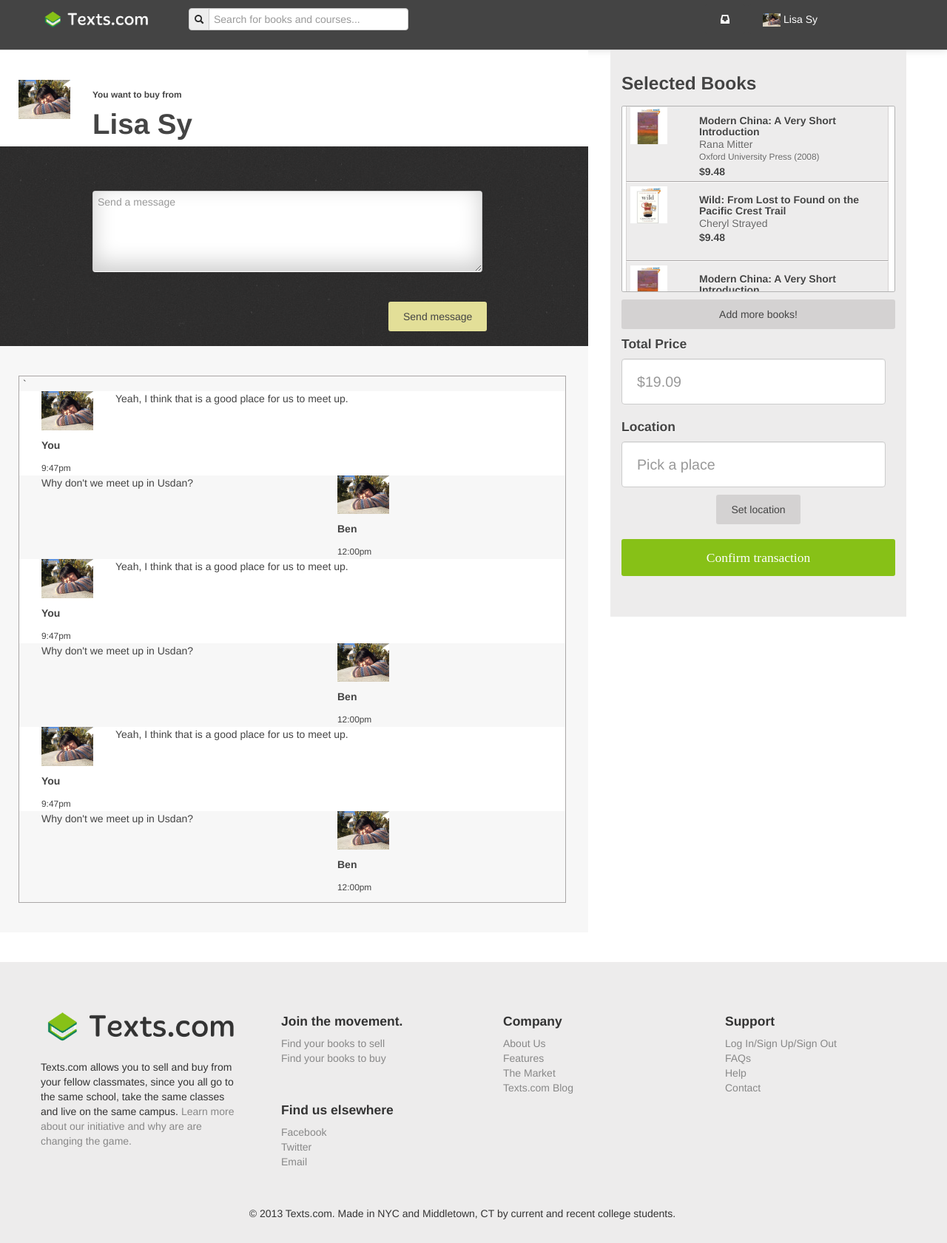
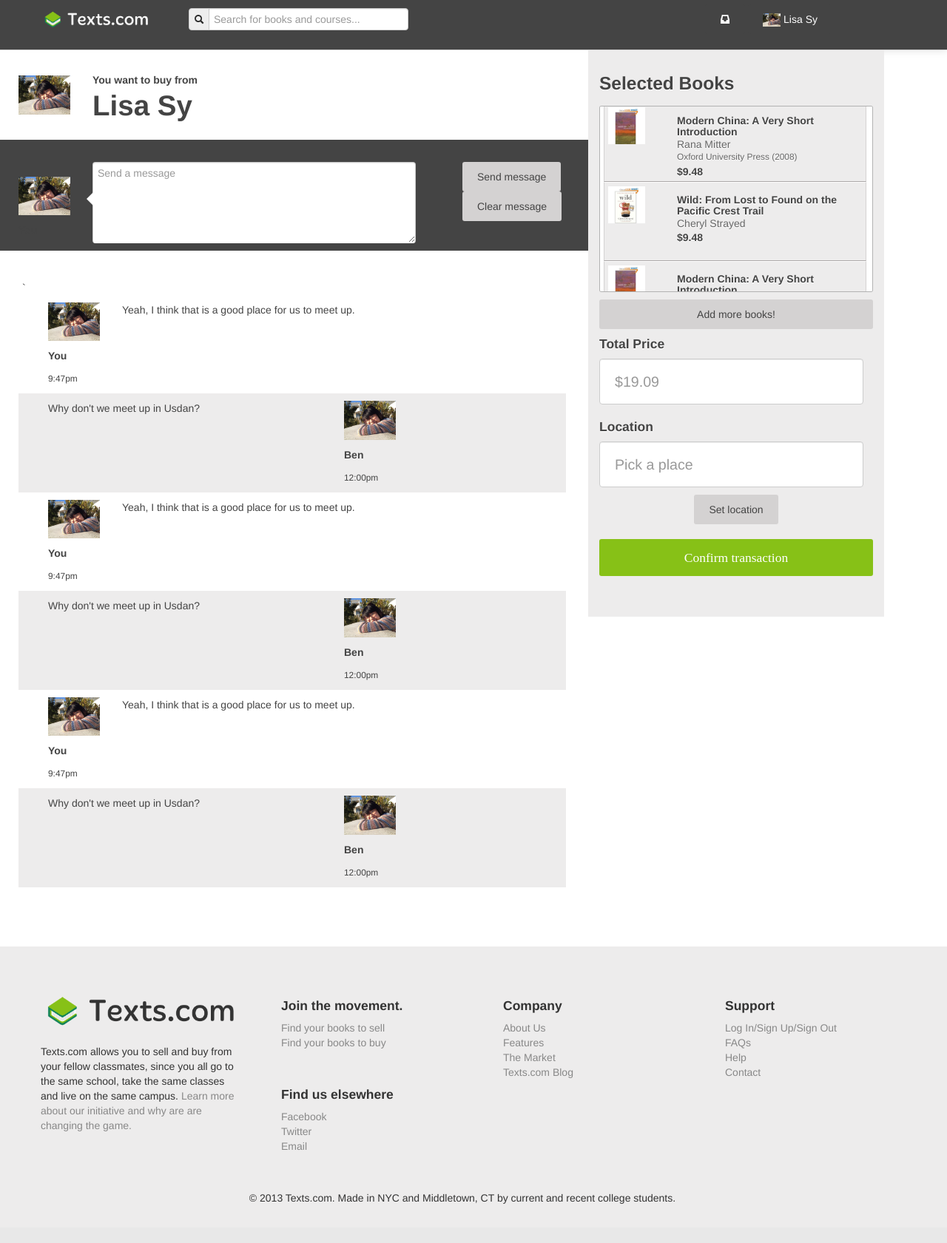
Before and after one commit to lisasy/texts, a PHP site: page /transaction.php in a window 1280 px wide. Shown: the whole page at 74% size. After the commit the page ends 1628 px from the top, so only its background shows below. Run offline with PHP 8.4, Linux system fonts and the light colour scheme; style sheets or scripts are compiled from the project's sources; some libraries are stand-ins or nearby versions.

Commit message:
added edits to transaction

```diff
--- a/features.php
+++ b/features.php
@@ -24,7 +24,7 @@
     <h2 class="featurette-heading">Stay green. <span class="muted">Keep books in the loop.</span></h2>
     <p class="lead">Donec ullamcorper nulla non metus auctor fringilla. Vestibulum id ligula porta felis euismod semper. Praesent commodo cursus magna, vel scelerisque nisl consectetur. Fusce dapibus, tellus ac cursus commodo.</p>
     <a class="btn facebook">Sign up with Facebook now</a>
-    <p><a href="">or login now.</a></p>
+    <p>or <a href="">login now.</a></p>
   </div>
 
   <hr class="featurette-divider">
--- a/style/style.less
+++ b/style/style.less
@@ -303,6 +303,7 @@ ul#profile-snapshot{
 	margin-top: -10px;
 }
 nav#profile-sidebar{
+	height: 100%;
 	background: @side;
 	margin-left: 0px;
 	ul.nav-list:first-child{
@@ -399,34 +400,59 @@ Transaction/Message Page
 
 header{
 	background: @white;
-	.padding-top-medium;
+	.padding-top-bottom-small;
 	img{
-		vertical-align: bottom;
+		margin-top: 14px;
+	}
+	h1{
+		line-height: 0.8em;
 	}
 }
 
+/*-- left arrow for the message box --*/
+.arrow-left {
+	width: 0;
+	height: 0;
+	position: relative;
+	top: 70px;
+	left: -8px;
+	border-top: 10px solid transparent;
+	border-bottom: 10px solid transparent;
+	border-right:10px solid @white;
+}
+
 #message-input{
-	//background: @charcoal;
-	background: url('../img/dark-pattern.png') repeat;
-	.padding-top-bottom-small;
+	//background: url('../img/dark-pattern.png') repeat;
+	background: @charcoal;
+	.chat-user{
+		margin-top: 50px;
+	}
 	textarea{
-		box-shadow: inset 0 -10px 30px rgba(0,0,0,0.2);
-		margin: 40px 0;
+		margin: 10px 0;
 		display: block;
 		width: 90%;
 		height: 100px;
 		border-bottom: 1px solid rgba(255,255,255,0.3);
 	}
+	.textarea-control{
+		margin-top: 30px;
+	}
 }
 
 #message-chat{
-	background: @body;
+	background: @white;
 	.message-box{
 		margin: 40px 30px 40px 0;
 		padding-left: 5px;
-		border: 1px solid @lighttext;
+		//border: 1px solid @lighttext;
 		.user-me{
 			background: @white;
+		}
+		.user-other{
+			background: @side;
+		}
+		.user-me, .user-other{
+			padding: 10px;
 		}
 	}
 }
@@ -434,6 +460,7 @@ header{
 
 /*-- Sidebar --*/
 #transaction-sidebar{
+	height: 100%;
 	.letterpress-two;
 	background: @side;
 	margin-left: 0;
@@ -508,13 +535,15 @@ header{
 /*-- Sticky Mojo Edits --*/
 #transaction-body{
 	margin-left: auto;
+	//margin-right: 30px;
+}
+
+#transaction-sidebar{
+	//margin-left: auto;
+	float: right;
 	margin-right: 30px;
 }
 
-#transaction-sidebar{
-	margin-left: auto;
-	float: right;
-}
 
 /**********************************
 Find Books Page
--- a/transaction.php
+++ b/transaction.php
@@ -13,16 +13,22 @@
                     <img src="img/lisa.jpg">
                 </div>
                 <div class="span7">
-                    <h6>You want to buy from</h6>
+                    <h5>You want to buy from</h5>
                     <h1>Lisa Sy</h1>
                 </div>
             </header>
             <article id="message-input" class="row">
-                <div class="span6 offset1">
+                <div class="chat-user span1">
+                    <img src="img/lisa.jpg">
+                    <h5>You</h5>
+                </div>
+                <div class="span5">
+                    <div class="arrow-left"></div>
                     <textarea placeholder="Send a message"></textarea>
                 </div>
-                <div class="span3 offset5">
-                    <button type="submit" class="btn-tan btn center">Send message</button>
+                <div class="textarea-control span2 pull-right">
+                    <button type="submit" class="btn">Send message</button>
+                    <button type="submit" class="btn">Clear message</button>
                 </div>
             </article>
             <article id="message-chat"class="row">
--- a/wishlist.php
+++ b/wishlist.php
@@ -30,7 +30,7 @@
             <header class="row">
                 <div class="span3"><h2>My Wishlist</h2></div>
                 <div class="span6">
-                    <a class="btn btn-green pull-right">Add books to sell</a>
+                    <a class="btn btn-green pull-right">Add books to buy</a>
                 </div>
             </header>
             <article class="row">
```
